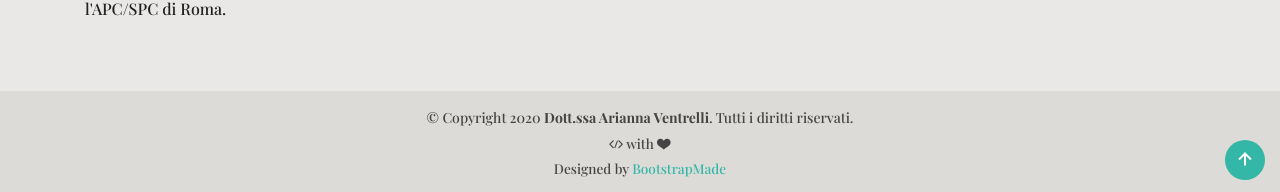
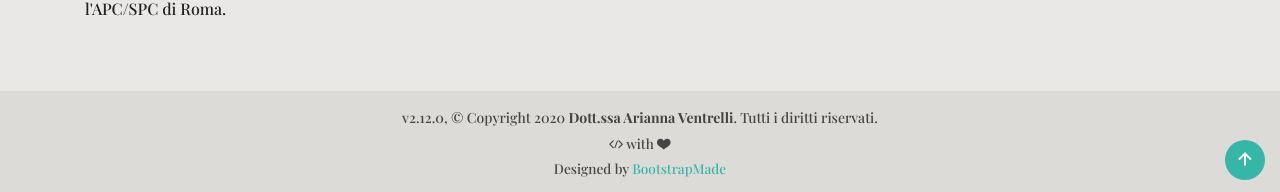
Before and after one commit to venari-psycho/venari-psycho.github.io, a Jekyll site: the page built from index.html, in a window 1280 px wide and 900 px high, scrolled down 527 px. Shown: the part 705-897 px from the top of the window. Built offline with Jekyll 4.4.1, drawn with Linux system fonts in a browser that asks for light colours; some web fonts are replaced.

Commit message:
Bumped version and added label in sub-footer.html

```diff
--- /dev/null
+++ b/_data/version.yml
@@ -0,0 +1 @@
+release: v2.12.0
--- a/_includes/sub-footer.html
+++ b/_includes/sub-footer.html
@@ -5,6 +5,9 @@
 
         <!-- Copyright -->
         <div class="copyright">
+          {% if site.data.google.google_analytics_id %}
+            {{ site.data.version.release }},
+          {% endif %}
           &copy; Copyright 2020 <strong><span>{{ site.data.contact.businessName }}</span></strong>. Tutti i diritti riservati.
         </div>
         <!-- End Copyright -->
```
